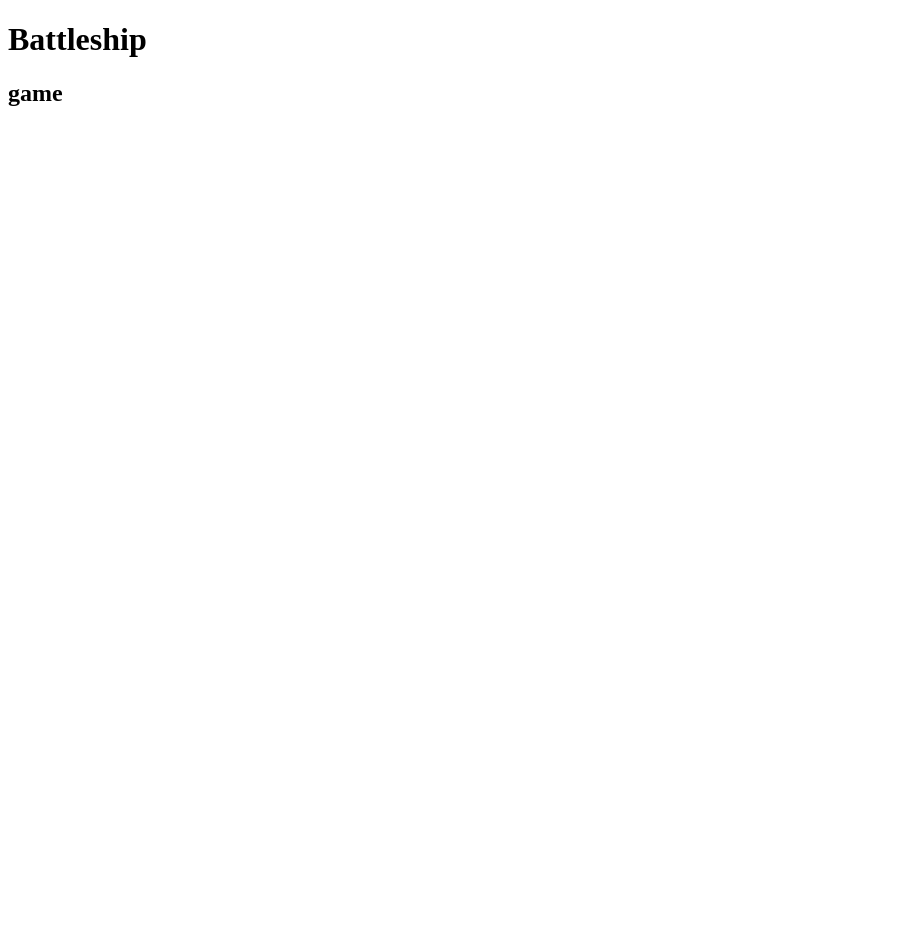
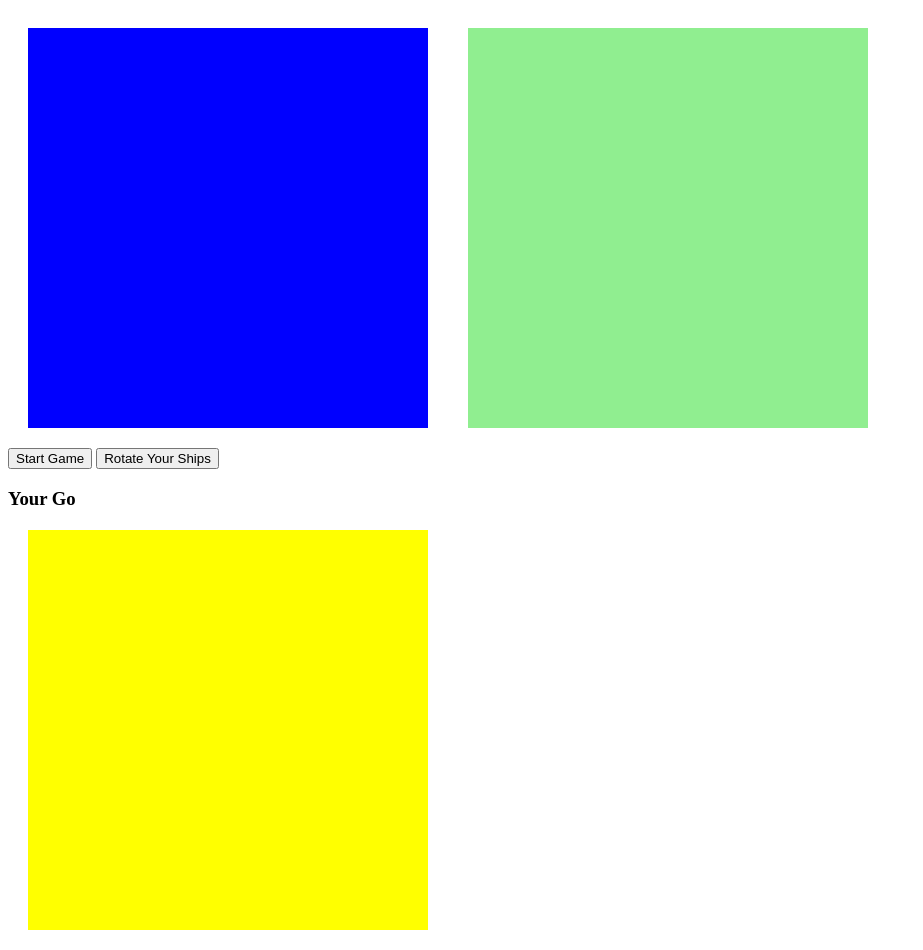
Before and after one commit to DarkNerevar/Team2-Project-1, a plain HTML site: page Project1/index.html in a window 1280 px wide. Shown: the whole page, without its empty margins (0-923 px from the left). Before the commit the page ends 800 px from the top, so only its background shows below. Drawn offline with Linux system fonts and the light colour scheme.

Commit message:
Updated html grid and styling

```diff
--- a/Project1/index.html
+++ b/Project1/index.html
@@ -1,15 +1,32 @@
 <!DOCTYPE html>
 <html lang="en" dir="ltr">
   <head>
-    <title>Battleship</title>
+    <meta charset="utf-8">
+    <title>Battle Ships</title>
+    <link rel="stylesheet" href="style.css">
+    <script src="app.js" charset="utf-8"></script>
   </head>
   <body>
-    <div class="splash-container">
-      <h1>Battleship</h1>
-      <div>
-        <script src="game.js"></script>
-      </div>
-      <h2>game</h2>
+
+    <div class="container">
+        <div class="grid grid-user"></div>
+        <div class="grid grid-computer"></div>
     </div>
+
+    <div class="hidden-info">
+      <button id="start">Start Game</button>
+      <button id="rotate">Rotate Your Ships</button>
+      <h3 id="whose-go">Your Go</h3>
+      <h3 id="info"></h3>
+    </div>
+
+    <div class="grid-display">
+      <div class="ship destroyer-container" draggable="true"><div id="destroyer-0"></div><div id="destroyer-1"></div></div>
+      <div class="ship submarine-container" draggable="true"><div id="submarine-0"></div><div id="submarine-1"></div><div id="submarine-2"></div></div>
+      <div class="ship cruiser-container" draggable="true"><div id="cruiser-0"></div><div id="cruiser-1"></div><div id="cruiser-2"></div></div>
+      <div class="ship battleship-container" draggable="true"><div id="battleship-0"></div><div id="battleship-1"></div><div id="battleship-2"></div><div id="battleship-3"></div></div>
+      <div class="ship carrier-container" draggable="true"><div id="carrier-0"></div><div id="carrier-1"></div><div id="carrier-2"></div><div id="carrier-3"></div><div id="carrier-4"></div></div>
+    </div>
+
   </body>
 </html>
--- a/Project1/style.css
+++ b/Project1/style.css
@@ -0,0 +1,33 @@
+.container {
+  display: flex;
+}
+
+.grid-user {
+  width: 400px;
+  height: 400px;
+  display: flex;
+  flex-wrap: wrap;
+  background-color: blue;
+  margin: 20px;
+}
+
+.grid div {
+  width: 40px;
+  height: 40px;
+}
+
+.grid-computer {
+  width: 400px;
+  height: 400px;
+  display: flex;
+  flex-wrap: wrap;
+  background-color: lightgreen;
+  margin: 20px;
+}
+
+.grid-display {
+  width: 400px;
+  height: 400px;
+  margin: 20px;
+  background-color: yellow;
+}
```
